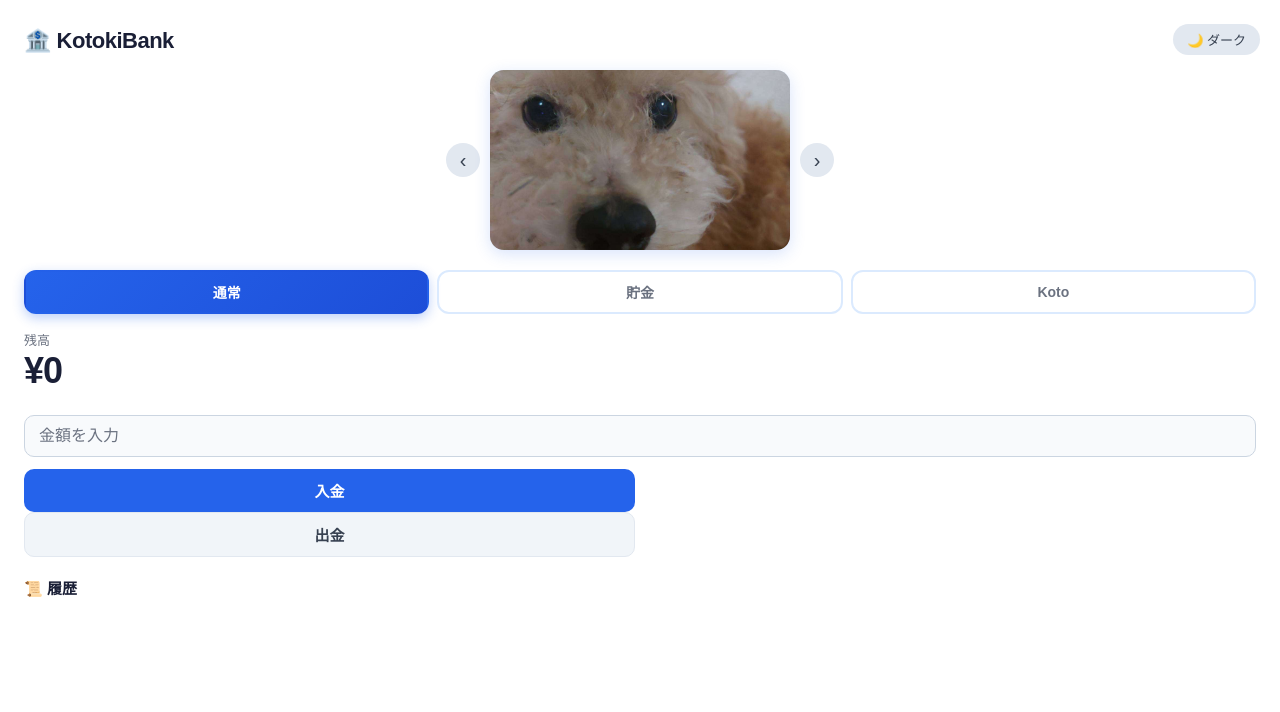
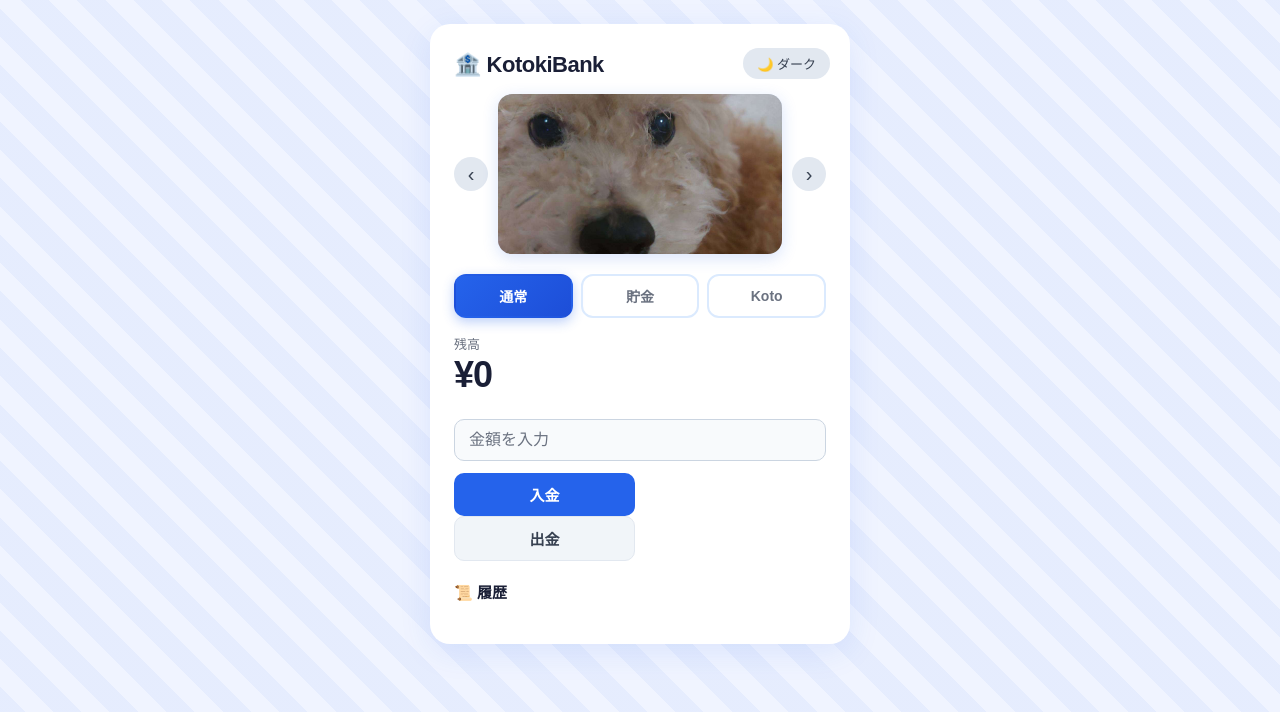
Before and after one commit to Koto5191/BlueBank, a plain HTML site: page index.html in a window 1280 px wide. Drawn offline with Linux system fonts and the light colour scheme; no server answers.

Commit message:
Add files via upload

```diff
--- a/style.css
+++ b/style.css
@@ -77,16 +77,22 @@ body {
   color: var(--text);
   font-family: 'Hiragino Sans', 'Hiragino Kaku Gothic ProN', 'Noto Sans JP', sans-serif;
   min-height: 100vh;
-  padding: 0;
-  transition: background 0.3s, color 0.3s;
+  padding: 24px 16px;
+  display: flex;
+  justify-content: center;
+  align-items: flex-start;
+  transition: background-color 0.3s, color 0.3s;
 }
 
 /* ---------- カード ---------- */
 .card {
   background: var(--card-bg);
-  padding: 28px 24px 24px;
+  padding: 28px 24px 32px;
   width: 100%;
-  min-height: 100vh;
+  max-width: 420px;
+  min-height: auto;
+  border-radius: 20px;
+  box-shadow: 0 8px 32px rgba(37, 99, 235, 0.10);
   position: relative;
   transition: background 0.3s;
 }
@@ -132,7 +138,7 @@ body {
 .card-illust {
   width: 100%;
   max-width: 300px;
-  height: 180px;
+  height: 160px;
   object-fit: cover;
   border-radius: 14px;
   box-shadow: 0 4px 16px rgba(37, 99, 235, 0.18);
```
